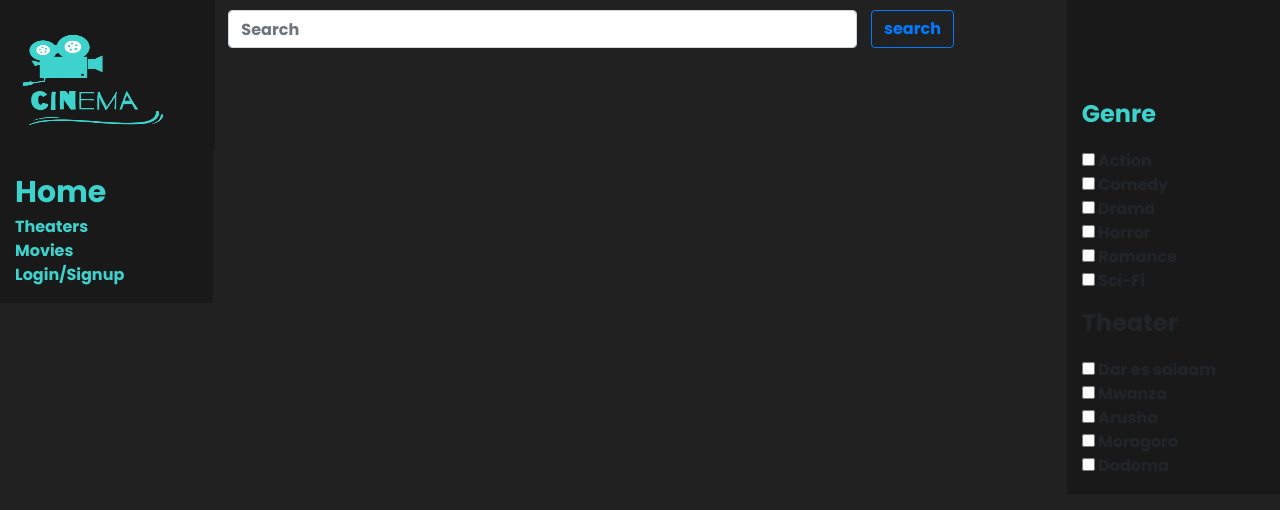
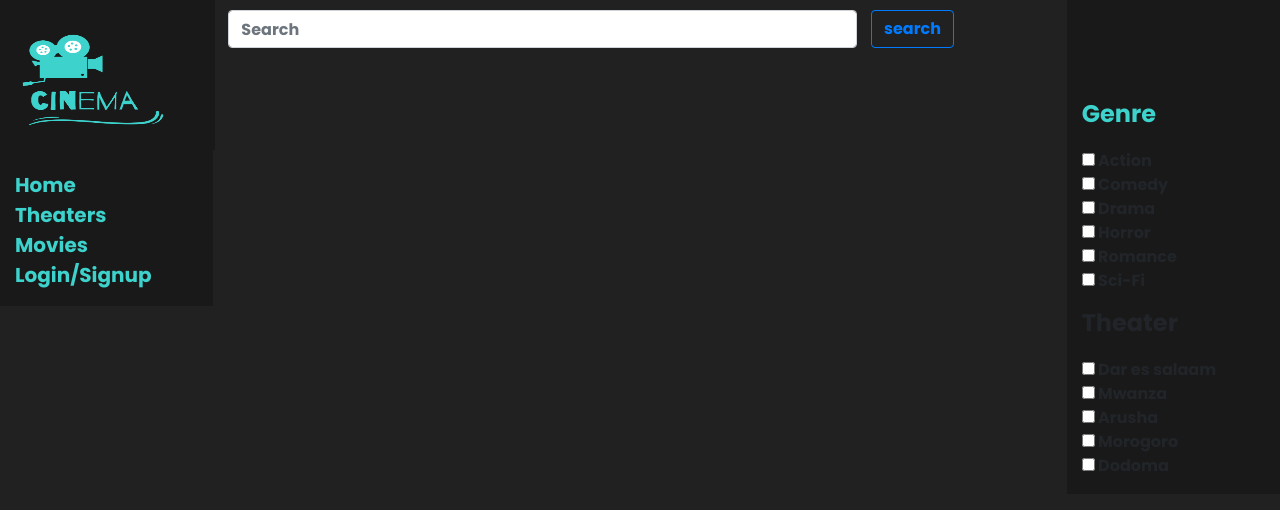
Before and after one commit to naingolan/movies, a Django app: template landofcinema/templates/base_generic.html in a window 1280 px wide. Shown: the top 510 px of the page. Run offline with Django 4.2, Linux system fonts and the light colour scheme; the template is opened without the code that fills it, so the values that code supplies are empty; some libraries are stand-ins or nearby versions.

Commit message:
The fourtenth one

```diff
--- a/landofcinema/templates/base_generic.html
+++ b/landofcinema/templates/base_generic.html
@@ -14,19 +14,19 @@
     @import url('https://fonts.googleapis.com/css2?family=Poppins:wght@700&display=swap');
     </style>
 </head>
-<body style="background-color:#212121;">
+<body style="background-color:#212121; height:100%">
   <div class="container-fluid" style="position:absolute; width:100px; height:50px;background-color:#212121"></div>
   <div class="container-fluid">
-    <div class="row">
-        <div class="col-sm-2" style="background-color: #191919;">
+    <div class="row" style="height:100%">
+        <div class="col-sm-2" style="background-color: #191919; height:100%">
             <div class="sidebar-logo">
                 <img width="200px" height="150px" src="{% static 'images/logo.png' %}" alt="XYZ Cinemas logo">
             </div>
             <ul class="sidebar-nav">
-                <li><a style="color: #3DD2CC; text-decoration: none; font-weight=600;font-size:30px; font-family: 'Poppins';" href="{% url 'index' %}">Home</a></li>
-                <li><a style="color: #3DD2CC; text-decoration: none; font-family: 'Poppins';" href="{% url 'index' %}">Theaters</a></li>
-                <li><a style="color: #3DD2CC; text-decoration: none; font-family: 'Poppins';" href="{% url 'index' %}">Movies</a></li>
-                <li><a style="color: #3DD2CC; text-decoration: none; font-family: 'Poppins';" href="{% url 'index' %}">Login/Signup</a></li>
+                <li><a style="color: #3DD2CC; text-decoration: none; line-height:30px;font-weight=600;font-size:20px; font-family: 'Poppins';" href="{% url 'index' %}">Home</a></li>
+                <li><a style="color: #3DD2CC; text-decoration: none; font-size:20px; font-weight:600; font-family: 'Poppins';" href="{% url 'index' %}">Theaters</a></li>
+                <li><a style="color: #3DD2CC; text-decoration: none; font-size:20px;font-family: 'Poppins';" href="{% url 'index' %}">Movies</a></li>
+                <li><a style="color: #3DD2CC; text-decoration: none; font-size:20px; font-family: 'Poppins';" href="{% url 'index' %}">Login/Signup</a></li>
             </ul>
         </div>
 
```
Also changed, not shown: db.sqlite3.
